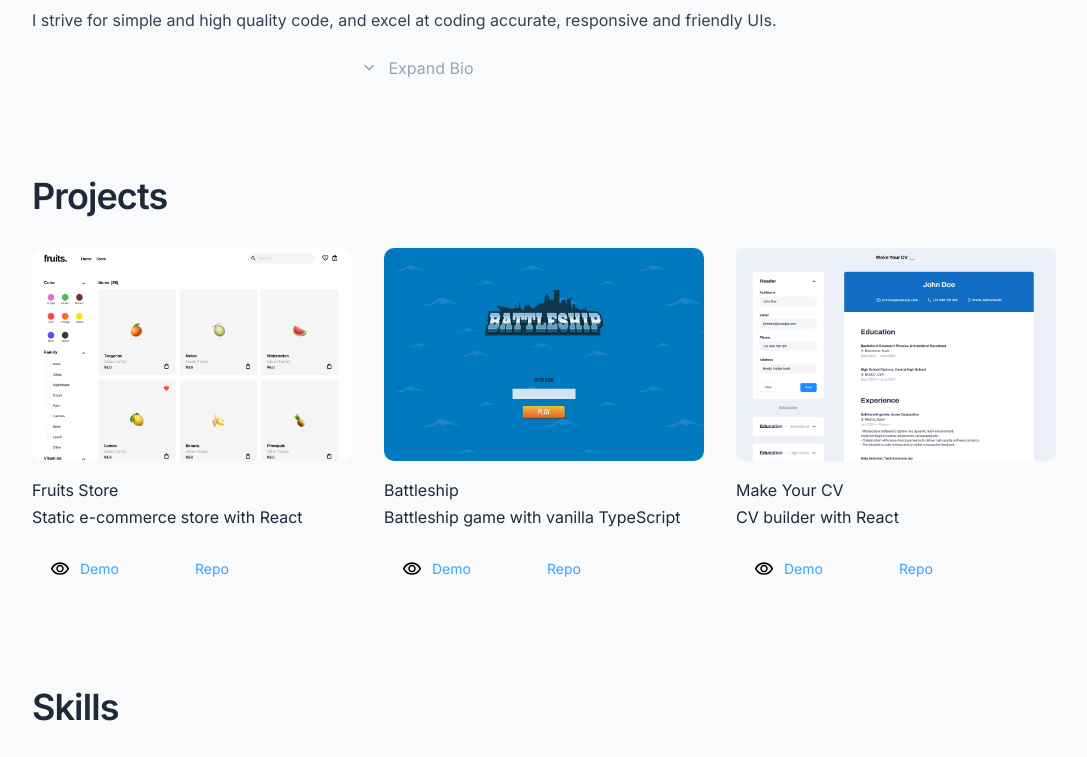
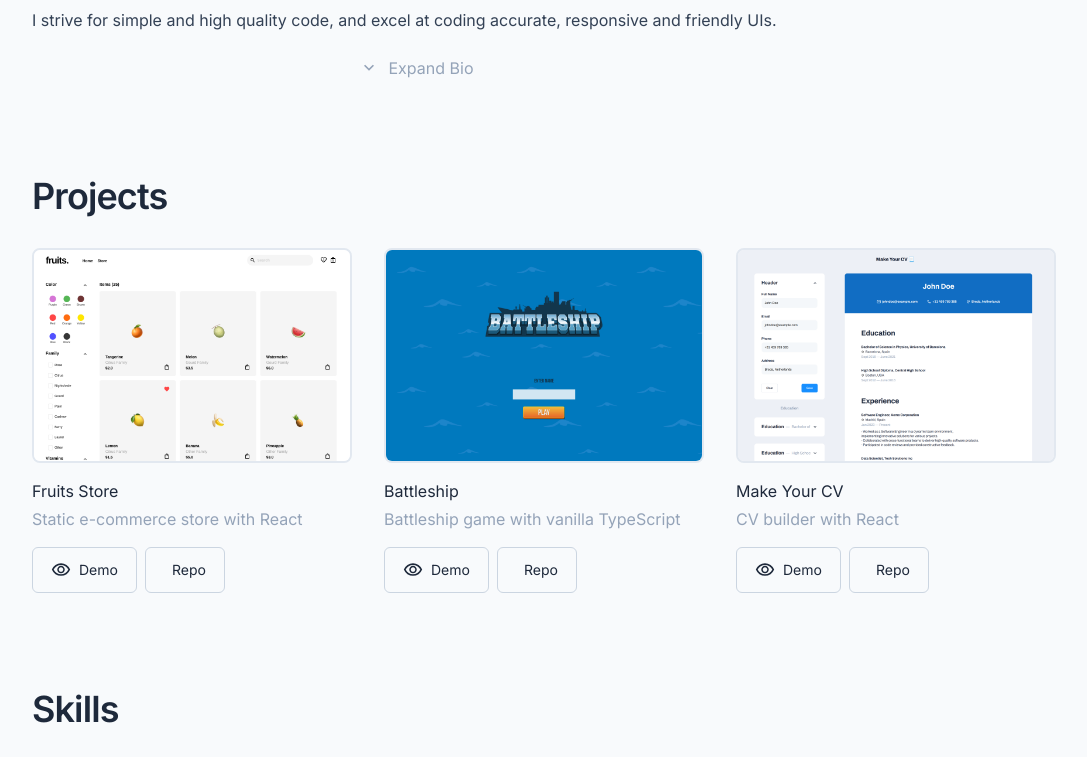
Before and after one commit to amadeuio/portfolio, a React (Vite) app: page / in a window 1280 px wide. Shown: the part 472-1229 px from the top of the page, without its empty margins (96-1183 px from the left). Built offline with nearby package versions, Linux system fonts and the light colour scheme.

Commit message:
refactor: update ProjectCard component to use Tailwind
- Removed ProjectCard.module.scss and migrated styles to Tailwind CSS classes
- Introduced new CSS variable --color-200 for project card border styling

```diff
--- a/src/index.css
+++ b/src/index.css
@@ -11,6 +11,8 @@
   --color-border: #cbd5e1;
   --color-background: #f8fafc;
   --color-accent: #3ba3ff;
+
+  --color-200: #e2e8f0;
 
   /* Dark mode colors */
   --color-absolute-dark: black;
--- a/src/pages/Projects/ProjectCard/ProjectCard.module.scss
+++ /dev/null
@@ -1,68 +0,0 @@
-@import '../../../globalStyles/mixins';
-
-.projectCard {
-  @include flex-column;
-  gap: 17px;
-  justify-content: space-between;
-
-  .image {
-    max-width: 100%;
-    cursor: pointer;
-    border: 2px solid var(--color-200);
-    border-radius: 10px;
-    transition: transform 0.2s ease;
-
-    &:hover {
-      border-color: var(--color-400);
-      transform: scale(1.04);
-    }
-  }
-
-  .projectInfo {
-    @include flex-column;
-    gap: 3px;
-  }
-
-  .description {
-    color: var(--color-400);
-  }
-
-  .buttons {
-    display: flex;
-    gap: 10px;
-  }
-}
-
-.button {
-  color: var(--color-800);
-  font-size: 14px;
-  cursor: pointer;
-  display: flex;
-  align-items: center;
-  justify-content: center;
-  gap: 10px;
-  border: 1px solid var(--color-300);
-  border-radius: 5px;
-  padding: 12px 18px;
-  transition:
-    background-color 0.1s ease,
-    border-color 0.1s ease;
-
-  &:hover {
-    background-color: var(--color-300);
-    border-color: var(--color-300);
-  }
-
-  svg {
-    width: 20px;
-    height: 20px;
-  }
-
-  .eyeIcon {
-    fill: var(--color-800);
-  }
-
-  .gitHubIcon {
-    stroke: var(--color-800);
-  }
-}
--- a/src/pages/Projects/ProjectCard/ProjectCard.tsx
+++ b/src/pages/Projects/ProjectCard/ProjectCard.tsx
@@ -1,9 +1,8 @@
+import { Link } from '@/components';
 import { useTranslation } from 'react-i18next';
-import { Link } from '@/components';
 import { Project } from '../../../data/projects';
 import EyeIcon from '../../../icons/EyeIcon';
 import GitHubIcon from '../../../icons/GitHubIcon';
-import styles from './ProjectCard.module.scss';
 
 interface ButtonProps {
   label: 'Demo' | 'Repo';
@@ -13,11 +12,11 @@ const ProjectButton: React.FC<ButtonProps> = ({ label }) => {
   const demo = label === 'Demo';
 
   return (
-    <button className={`${styles.button} ${demo ? styles.demo : ''}`}>
+    <button className="text-primary border-border hover:bg-border flex cursor-pointer items-center justify-center gap-2 rounded-md border px-4.5 py-3 text-sm transition-colors duration-100">
       {demo ? (
-        <EyeIcon className={styles.eyeIcon} />
+        <EyeIcon className="fill-primary h-5 w-5" />
       ) : label === 'Repo' ? (
-        <GitHubIcon className={styles.gitHubIcon} />
+        <GitHubIcon className="stroke-primary h-5 w-5" />
       ) : null}
       {label}
     </button>
@@ -33,19 +32,23 @@ const ProjectCard: React.FC<ProjectCardProps> = ({ project }) => {
   const { t } = useTranslation();
 
   return (
-    <div className={styles.projectCard}>
-      <Link className={styles.link} href={demo}>
-        <img src={`images/${img}`} alt={name} className={styles.image} />
+    <div className="flex flex-col justify-between gap-4">
+      <Link href={demo}>
+        <img
+          src={`images/${img}`}
+          alt={name}
+          className="hover:border-tertiary max-w-full cursor-pointer rounded-lg border-2 border-200 transition-transform duration-200 hover:scale-104"
+        />
       </Link>
-      <div className={styles.projectInfo}>
+      <div className="flex flex-col gap-1">
         <h3>{name}</h3>
-        <p className={styles.description}>{t(descriptionKey)}</p>
+        <p className="text-tertiary">{t(descriptionKey)}</p>
       </div>
-      <div className={styles.buttons}>
-        <Link className={styles.link} href={demo}>
+      <div className="flex gap-x-2">
+        <Link href={demo}>
           <ProjectButton label={'Demo'} />
         </Link>
-        <Link className={styles.link} href={repo}>
+        <Link href={repo}>
           <ProjectButton label={'Repo'} />
         </Link>
       </div>
```
